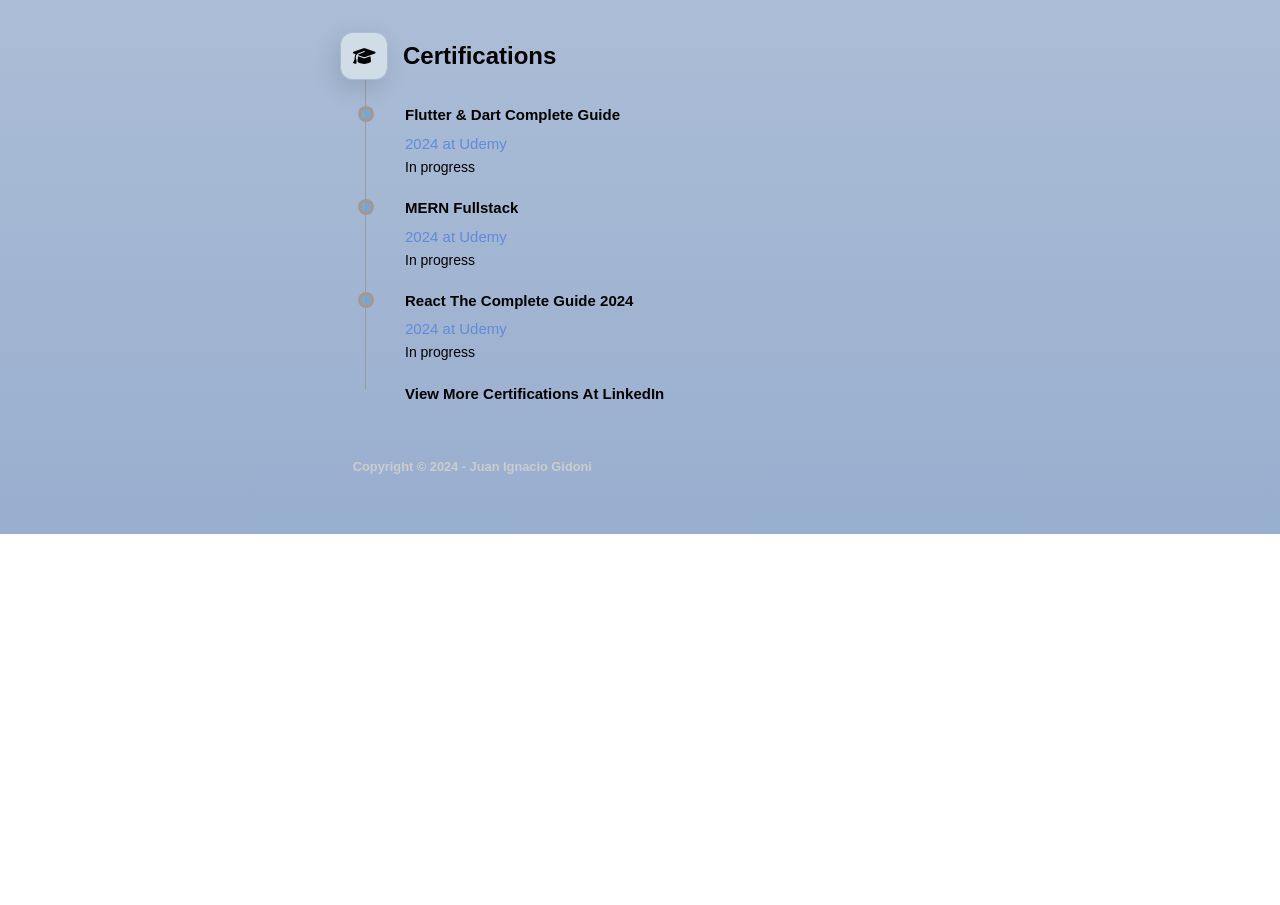
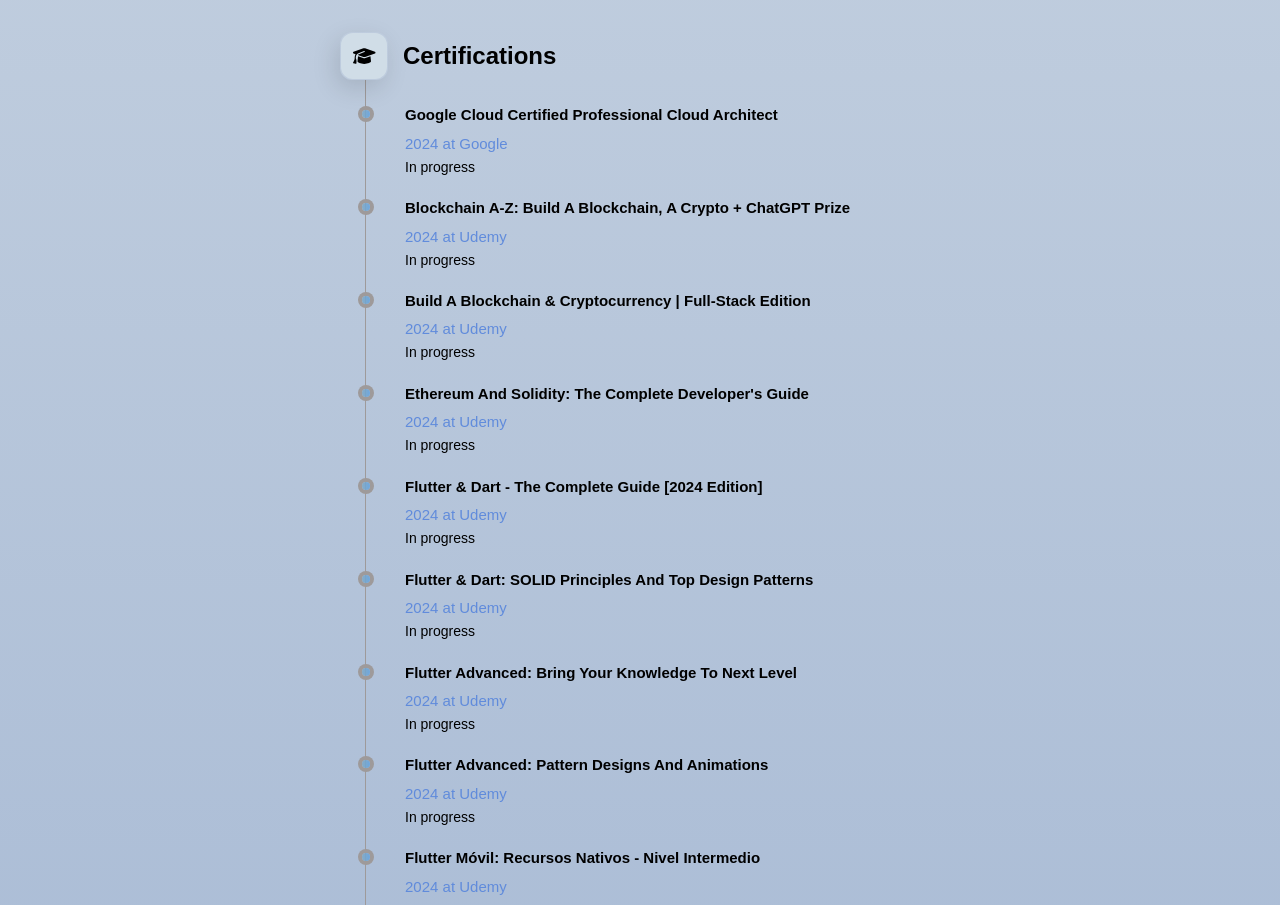
Before and after one commit to JuanGidoni/myweb, a React (Vite) app: page /resume in a window 1280 px wide. Shown: the part 1346-2251 px from the top of the page. Before the commit the page ends 1880 px from the top, so only its background shows below. Built offline with nearby package versions, Linux system fonts and the light colour scheme.

Commit message:
Added backToTop btn and Timeline list and items, fixed theme btn

```diff
--- a/src/App.tsx
+++ b/src/App.tsx
@@ -4,11 +4,13 @@ import NotFoundPage from "./ui/pages/NotFoundPage";
 import AsideInfo from "./ui/components/AsideInfo/AsideInfo";
 import ResumePage from "./ui/pages/ResumePage";
 import Footer from "./ui/components/Footer/Footer";
+import BackToTop from "./ui/components/BackToTop/BackToTop";
 
 const App = () => {
   return (
     <main>
       <Router>
+        <BackToTop />
         <AsideInfo />
         <div className="main-content">
           <Routes>
--- a/src/ui/components/AsideInfo/AsideInfo.tsx
+++ b/src/ui/components/AsideInfo/AsideInfo.tsx
@@ -19,17 +19,7 @@ const AsideInfo = () => {
       <Navbar />
       <div className="sidebar-info">
         <div
-          className="icon-box"
-          style={{
-            position: "absolute",
-            top: "0",
-            left: "50%",
-            transform: "translate(-50%, -50%)",
-            width: "25px",
-            height: "25px",
-            cursor: "pointer",
-            zIndex: 1,
-          }}
+          className="icon-box-toggle-theme icon-box"
           onClick={
             theme === "light"
               ? () => {
--- /dev/null
+++ b/src/ui/components/BackToTop/BackToTop.tsx
@@ -0,0 +1,49 @@
+// src/ui/components/BackToTop/BackToTop.tsx
+import { useEffect, useState } from "react";
+import Icon from "../Icon/Icon";
+
+const BackToTop = () => {
+  const [showButton, setShowButton] = useState(false);
+  const [isVisible, setIsVisible] = useState(true);
+
+  const backToTop = () => {
+    window.scrollTo({ top: 0, behavior: "smooth" });
+    setTimeout(() => setIsVisible(false), 300); // Adjust timeout to match fadeOut animation duration
+  };
+
+  useEffect(() => {
+    const handleScroll = () => {
+      if (window.scrollY > 200) {
+        setShowButton(true);
+        setIsVisible(true);
+      } else {
+        setShowButton(false);
+      }
+    };
+
+    window.addEventListener("scroll", handleScroll);
+    return () => {
+      window.removeEventListener("scroll", handleScroll);
+    };
+  }, []);
+
+  return (
+    isVisible && (
+      <div
+        className={`fixed bottom right pb-2 pr-2 fade ${
+          showButton ? "fadeIn" : "fadeOut"
+        }`}
+      >
+        <button
+          className="navbar-link back-to-top p-1"
+          onClick={backToTop}
+          aria-label="Back to top"
+        >
+          <Icon name="arrow-up" color="#fff" size="lg" />
+        </button>
+      </div>
+    )
+  );
+};
+
+export default BackToTop;
--- /dev/null
+++ b/src/ui/components/Timeline/Timeline.tsx
@@ -0,0 +1,32 @@
+import TimelineItem from "./TimelineItem";
+
+type Props = {
+  items: Array<{ title: string; date: string; link: string; status: string }>;
+};
+
+function Timeline({ items }: Props) {
+  return (
+    <ol className="timeline-list">
+      {items.map((item) => (
+        <TimelineItem
+          key={item.title}
+          title={item.title}
+          date={item.date}
+          link={item.link}
+          status={item.status}
+        />
+      ))}
+      <a
+        className="contact-link"
+        href="https://www.linkedin.com/in/juangidoni/details/certifications/"
+        target="_blank"
+      >
+        <h4 className="h4 timeline-item-title ">
+          View more certifications at LinkedIn
+        </h4>
+      </a>
+    </ol>
+  );
+}
+
+export default Timeline;
--- /dev/null
+++ b/src/ui/components/Timeline/TimelineItem.tsx
@@ -0,0 +1,24 @@
+type Props = {
+  title: string;
+  date: string;
+  link: string;
+  status: string;
+};
+
+function TimelineItem({ title, date, link, status }: Props) {
+  return (
+    <li className="timeline-item">
+      <a href={link} target="_blank">
+        <h4 className="h4 timeline-item-title">{title}</h4>
+      </a>
+      <span>{date}</span>
+      <ul className="timeline-text-class contact-info">
+        <li>
+          <span className="contact-link disabled">{status}</span>
+        </li>
+      </ul>
+    </li>
+  );
+}
+
+export default TimelineItem;
--- a/src/ui/context/IconContext.tsx
+++ b/src/ui/context/IconContext.tsx
@@ -15,6 +15,7 @@ import {
   faSitemap,
   faMoon,
   faSun,
+  faArrowUp,
 } from "@fortawesome/free-solid-svg-icons";
 import {
   faGithub,
@@ -42,6 +43,7 @@ const icons: Record<string, IconDefinition> = {
   sitemap: faSitemap,
   moon: faMoon,
   sun: faSun,
+  ["arrow-up"]: faArrowUp,
 };
 
 export const IconContext = React.createContext(icons);
--- a/src/ui/pages/ResumePage.tsx
+++ b/src/ui/pages/ResumePage.tsx
@@ -2,11 +2,17 @@
 
 import Header from "../components/Header/Header";
 import Icon from "../components/Icon/Icon";
+import Timeline from "../components/Timeline/Timeline";
 
 const ResumePage = () => {
   return (
     <>
-      <Header type="H2" title="Resume" className="h2 article-title" id="resume" />
+      <Header
+        type="H2"
+        title="Resume"
+        className="h2 article-title"
+        id="resume"
+      />
       <section className="timeline">
         <div className="title-wrapper">
           <div className="icon-box">
@@ -164,66 +170,120 @@ const ResumePage = () => {
           </div>
           <h3 className="h3">Certifications</h3>
         </div>
-        <ol className="timeline-list">
-          <li className="timeline-item">
-            <h4 className="h4 timeline-item-title">
-              Flutter & Dart Complete Guide
-            </h4>
-            <span>2024 at Udemy</span>
-            <ul className="timeline-text-class contact-info">
-              <li>
-                <a
-                  className="contact-link disabled"
-                  // href="https://www.coursera.org/account/accomplishments/specialization/certificate/JH49YNFJRFNH"
-                  target="_blank"
-                >
-                  In progress
-                </a>
-              </li>
-            </ul>
-          </li>
-          <li className="timeline-item">
-            <h4 className="h4 timeline-item-title">MERN Fullstack</h4>
-            <span>2024 at Udemy</span>
-            <ul className="timeline-text-class contact-info">
-              <li>
-                <a
-                  className="contact-link disabled"
-                  // href="https://www.coursera.org/account/accomplishments/specialization/certificate/JH49YNFJRFNH"
-                  target="_blank"
-                >
-                  In progress
-                </a>
-              </li>
-            </ul>
-          </li>
-          <li className="timeline-item">
-            <h4 className="h4 timeline-item-title">
-              React The Complete Guide 2024
-            </h4>
-            <span>2024 at Udemy</span>
-            <ul className="timeline-text-class contact-info">
-              <li>
-                <a
-                  className="contact-link disabled"
-                  // href="https://www.coursera.org/account/accomplishments/specialization/certificate/JH49YNFJRFNH"
-                  target="_blank"
-                >
-                  In progress
-                </a>
-              </li>
-            </ul>
-          </li>
-          <a
-            className="contact-link"
-            href="https://www.linkedin.com/in/juangidoni/details/certifications/"
-            target="_blank"
-          >
-            <h4 className="h4 timeline-item-title ">
-              View more certifications at LinkedIn
-            </h4>
-          </a>
-        </ol>
+        <Timeline
+          items={[
+            {
+              title: "Google Cloud Certified Professional Cloud Architect",
+              date: "2024 at Google",
+              link: "https://www.linkedin.com/in/juangidoni/details/certifications/",
+              status: "In progress",
+            },
+            {
+              title:
+                "Blockchain A-Z: Build a Blockchain, a Crypto + ChatGPT Prize",
+              date: "2024 at Udemy",
+              link: "https://www.linkedin.com/in/juangidoni/details/certifications/",
+              status: "In progress",
+            },
+            {
+              title: "Build a Blockchain & Cryptocurrency | Full-Stack Edition",
+              date: "2024 at Udemy",
+              link: "https://www.linkedin.com/in/juangidoni/details/certifications/",
+              status: "In progress",
+            },
+            {
+              title: "Ethereum and Solidity: The Complete Developer's Guide",
+              date: "2024 at Udemy",
+              link: "https://www.linkedin.com/in/juangidoni/details/certifications/",
+              status: "In progress",
+            },
+            {
+              title: "Flutter & Dart - The Complete Guide [2024 Edition]",
+              date: "2024 at Udemy",
+              link: "https://www.linkedin.com/in/juangidoni/details/certifications/",
+              status: "In progress",
+            },
+            {
+              title: "Flutter & Dart: SOLID Principles and Top Design Patterns",
+              date: "2024 at Udemy",
+              link: "https://www.linkedin.com/in/juangidoni/details/certifications/",
+              status: "In progress",
+            },
+            {
+              title: "Flutter Advanced: Bring your knowledge to next level",
+              date: "2024 at Udemy",
+              link: "https://www.linkedin.com/in/juangidoni/details/certifications/",
+              status: "In progress",
+            },
+            {
+              title: "Flutter Advanced: Pattern Designs and Animations",
+              date: "2024 at Udemy",
+              link: "https://www.linkedin.com/in/juangidoni/details/certifications/",
+              status: "In progress",
+            },
+            {
+              title: "Flutter móvil: Recursos Nativos - Nivel intermedio",
+              date: "2024 at Udemy",
+              link: "https://www.linkedin.com/in/juangidoni/details/certifications/",
+              status: "In progress",
+            },
+            {
+              title: "GitLab CI/CD: Pipelines, CI/CD and DevOps for Beginners",
+              date: "2024 at Udemy",
+              link: "https://www.linkedin.com/in/juangidoni/details/certifications/",
+              status: "In progress",
+            },
+            {
+              title: "MERN Full Stack: MongoDB, Express, React y Node",
+              date: "2024 at Udemy",
+              link: "https://www.linkedin.com/in/juangidoni/details/certifications/",
+              status: "In progress",
+            },
+            {
+              title:
+                "NestJS Zero to Hero - Modern TypeScript Back-end Development",
+              date: "2024 at Udemy",
+              link: "https://www.linkedin.com/in/juangidoni/details/certifications/",
+              status: "In progress",
+            },
+            {
+              title: "NestJS: The Complete Developer's Guide",
+              date: "2024 at Udemy",
+              link: "https://www.linkedin.com/in/juangidoni/details/certifications/",
+              status: "In progress",
+            },
+            {
+              title: "Python for Data Science and Machine Learning Bootcamp",
+              date: "2024 at Udemy",
+              link: "https://www.linkedin.com/in/juangidoni/details/certifications/",
+              status: "In progress",
+            },
+            {
+              title: "React - The Complete Guide 2024 (incl. Next.js, Redux)",
+              date: "2024 at Udemy",
+              link: "https://www.linkedin.com/in/juangidoni/details/certifications/",
+              status: "In progress",
+            },
+            {
+              title: "SQL and PostgreSQL: The Complete Developer's Guide",
+              date: "2024 at Udemy",
+              link: "https://www.linkedin.com/in/juangidoni/details/certifications/",
+              status: "In progress",
+            },
+            {
+              title: "The Complete SQL Bootcamp: Go from Zero to Hero",
+              date: "2024 at Udemy",
+              link: "https://www.linkedin.com/in/juangidoni/details/certifications/",
+              status: "In progress",
+            },
+            {
+              title: "TypeScript: Complete Guide",
+              date: "2024 at Udemy",
+              link: "https://www.linkedin.com/in/juangidoni/details/certifications/",
+              status: "In progress",
+            },
+          ]}
+        />
       </section>
     </>
   );
```
Also changed, not shown: src/ui/styles/main.css (+80 -1 lines).
